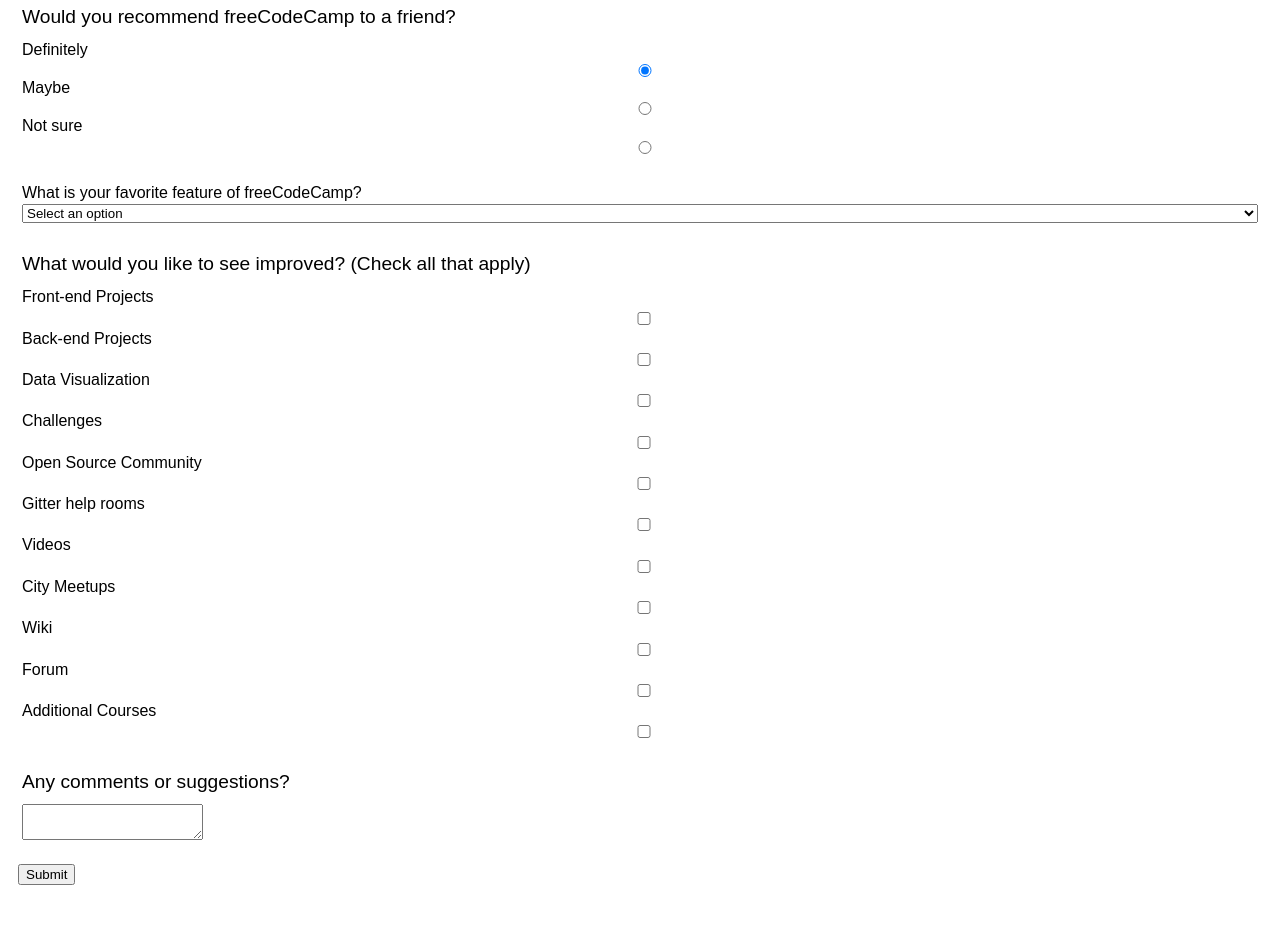
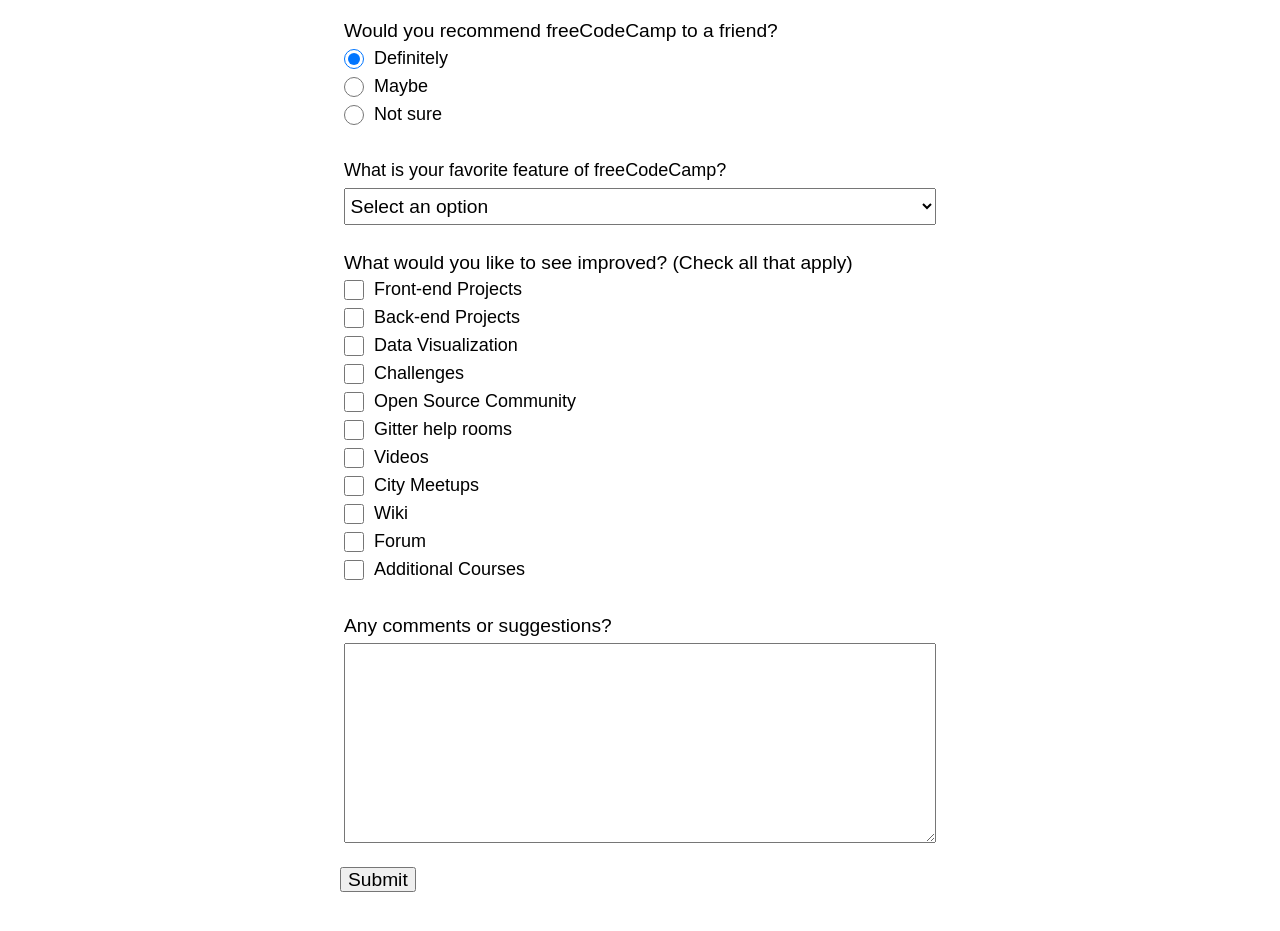
Before and after one commit to TanakaPisa/CatPhotoApp, a plain HTML site: page index.html in a window 1280 px wide. Shown: the part 455-1386 px from the top of the page. Drawn offline with Linux system fonts and the light colour scheme.

Commit message:
syntax fixed

```diff
--- a/index.html
+++ b/index.html
@@ -1,52 +1,54 @@
 <head>
   <style>
-
-
     body{
         font-family: 'Poppins', sans-serif;
-        font-size: 1rem;
+        font-size: 1.2rem;
         font-weight: 400;
-        line-height:1.4;
-
-    }
-
-
-    h1{
-        font-weight: 400px;
-        line-height: 1.2;
-    }
-
-    p{
-        font-size: 1.2rem
+        line-height:1.2rem;
     }
 
     h1, p {
   margin-top: 0;
   margin-bottom: 0.5rem;
+  line-height: 1.2rem;
+  font-size: 1.2rem
   }
 
-
-
     label{
-
+  display: flex;
+  align-items: center;
+  font-size: 1.125rem;
+  margin-bottom: 0.5rem;
     }
 
-    input,button,select,textarea{
-
-    }
-
-    form{
-      padding: 2.5rem 0.625rem;
-      border-radius: 0.25rem;
-    }
-
-    .text-center {
-      text-align: center;
+    input,
+    button,
+    select,
+    textarea {
+      margin: 0;
+      font-family: inherit;
+      font-size: inherit;
+      line-height: inherit;
     }
 
     .container{
       width: 100%;
       margin: 3.125rem auto 0 auto;
+    }
+
+    @media (min-width: 500px) {
+  .container {
+    max-width: 600px;
+  }
+}
+
+    .header {
+  padding: 0 0.625rem;
+  margin-bottom: 1.875rem;
+}
+
+.text-center {
+  text-align: center;
 }
 
     .form-group{
@@ -56,9 +58,8 @@
 
     .form-control{
       width: 100%;
-    }
-
-    .form-control:focus {
+      height: 2.3rem;
+      padding: 0.1rem 0.1rem;
     }
 
     .input-radio,
@@ -70,7 +71,7 @@ width: 100%;
     }
 
 .input-textarea {
-  min-height: 120px;
+  min-height: 200px;
   width: 100%;
   padding: 0.625rem;
   resize: vertical;
@@ -82,9 +83,9 @@ width: 100%;
 
 <div class="container">
 <body>
-<h1 id="title">freeCodeCamp Survey Form</h1>
+<h1 id="title" class="text-center">Survey Form</h1>
 
-<p id="description">Thank you for taking the time to help us improve the platform</p>
+<p id="description" class="text-center">Thank you for taking the time to help us improve the platform</p>
 
 <form id="survey-form">
   <div class="form-group">
@@ -115,12 +116,10 @@ width: 100%;
 
   <div class="form-group">
   <p>Would you recommend freeCodeCamp to a friend?</p>
-  <label for="definitely">Definitely</label>
-  <input type="radio"  id="definitely" name="user-recommend" value="definitely" class="form-control" checked>
-  <label for="maybe">Maybe</label>
-  <input type="radio"  id="maybe" name="user-recommend" value="maybe" class="form-control">
-  <label for="not-sure">Not sure</label>
-  <input type="radio"  id="not-sure" name="user-recommend" value="not-sure" class="form-control">
+  <label for="definitely"> <input type="radio"  id="definitely" name="user-recommend" value="definitely" class="input-radio" checked> Definitely</label>
+  <label for="maybe"> <input type="radio"  id="maybe" name="user-recommend" value="maybe" class="input-radio"> Maybe</label>
+  <label for="not-sure"> <input type="radio"  id="not-sure" name="user-recommend" value="not-sure" class="input-radio">Not sure</label>
+
 </div>
 
 <div class="form-group">
@@ -136,33 +135,22 @@ width: 100%;
 
 <div class="form-group">
   <p>What would you like to see improved? (Check all that apply)</p>
-  <label for="front-end-projects">Front-end Projects</label>
-  <input type="checkbox"  id="front-end-projects" name="front-end-projects" value="front-end-projects" class="form-control">
-  <label for="back-end">Back-end Projects</label>
-  <input type="checkbox"  id="back-end-projects" name="back-end-projects" value="back-end-projects" class="form-control">
-  <label for="data-visualization">Data Visualization</label>
-  <input type="checkbox"  id="data-visualization" name="data-visualization" value="data-visualization" class="form-control">
-  <label for="challenges">Challenges</label>
-  <input type="checkbox"  id="challenges" name="challenges" value="challenges" class="form-control">
-  <label for="open-source-community">Open Source Community</label>
-  <input type="checkbox"  id="open-source-community" name="open-source-community" value="open-source-community" class="form-control">
-  <label for="gitter-help-rooms">Gitter help rooms</label>
-  <input type="checkbox"  id="gitter-help-rooms" name="gitter-help-rooms" value="gitter-help-rooms" class="form-control">
-  <label for="videos">Videos</label>
-  <input type="checkbox"  id="videos" name="videos" value="videos" class="form-control">
-  <label for="city-meetup">City Meetups</label>
-  <input type="checkbox"  id="city-meetup" name="city-meetup" value="city-meetup" class="form-control">
-  <label for="wiki">Wiki</label>
-  <input type="checkbox"  id="wiki" name="wiki" value="wiki" class="form-control">
-  <label for="forum">Forum</label>
-  <input type="checkbox"  id="forum" name="forum" value="forum" class="form-control">
-  <label for="additional-courses">Additional Courses</label>
-  <input type="checkbox"  id="additional-courses" name="additional-courses" value="additional-courses" class="form-control">
+  <label for="front-end-projects"> <input type="checkbox"  id="front-end-projects" name="front-end-projects" value="front-end-projects" class="input-checkbox"> Front-end Projects</label>
+  <label for="back-end"> <input type="checkbox"  id="back-end-projects" name="back-end-projects" value="back-end-projects" class="input-checkbox"> Back-end Projects</label>
+  <label for="data-visualization"> <input type="checkbox"  id="data-visualization" name="data-visualization" value="data-visualization" class="input-checkbox"> Data Visualization</label>
+  <label for="challenges"> <input type="checkbox"  id="challenges" name="challenges" value="challenges" class="input-checkbox">Challenges</label>
+  <label for="open-source-community"> <input type="checkbox"  id="open-source-community" name="open-source-community" value="open-source-community" class="input-checkbox"> Open Source Community</label>
+  <label for="gitter-help-rooms"> <input type="checkbox"  id="gitter-help-rooms" name="gitter-help-rooms" value="gitter-help-rooms" class="input-checkbox">Gitter help rooms</label>
+  <label for="videos"> <input type="checkbox"  id="videos" name="videos" value="videos" class="input-checkbox">Videos</label>
+  <label for="city-meetup"> <input type="checkbox"  id="city-meetup" name="city-meetup" value="city-meetup" class="input-checkbox">City Meetups</label>
+  <label for="wiki"> <input type="checkbox"  id="wiki" name="wiki" value="wiki" class="input-checkbox">Wiki</label>
+  <label for="forum"> <input type="checkbox"  id="forum" name="forum" value="forum" class="input-checkbox"> Forum</label>
+  <label for="additional-courses"> <input type="checkbox"  id="additional-courses" name="additional-courses" value="additional-courses" class="input-checkbox">Additional Courses</label>
 </div>
 
 <div class="form-group">
   <p>Any comments or suggestions?</p>
-  <textarea id="comments" name="comments"></textarea>
+  <textarea id="comments" name="comments" class="input-textarea"></textarea>
 </div>
 
   <button type="submit" id="submit">Submit</button>
```
Lines whose indentation alone changed are shown as unchanged.
